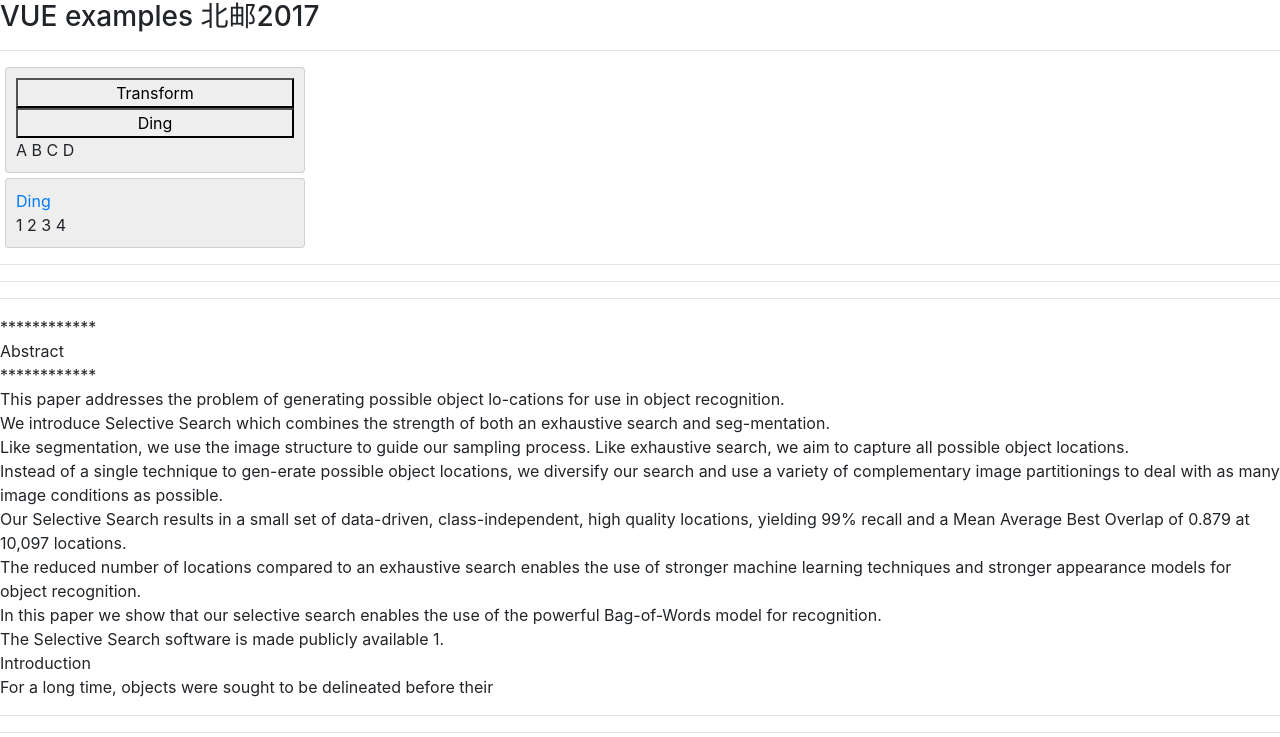
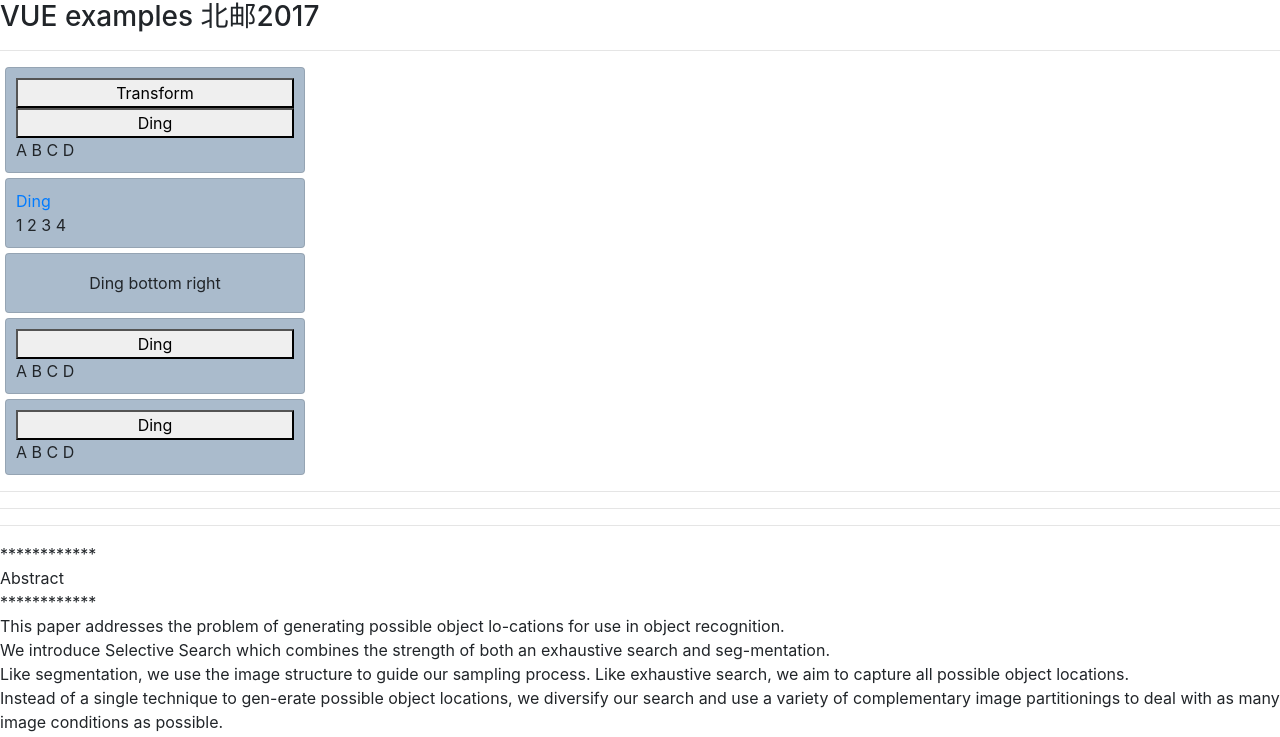
Before and after one commit to polaris-c/example-VUE, a plain HTML site: page index3.html in a window 1280 px wide. Shown: the top 737 px of the page. Drawn offline with nearby package versions, Linux system fonts and the light colour scheme.

Commit message:
zsy master add index3 app15 app16

```diff
--- a/index3.html
+++ b/index3.html
@@ -13,7 +13,7 @@
     <style type="text/css">
         .card {
             width: 300px;
-            background: #eee;
+            background: #abc;
             padding: 10px;
             margin: 5px
         }
@@ -26,7 +26,7 @@
 	<hr>
 
     <div id = "app15">
-        <div v-pin = "card1.pinflag" class = "card">
+        <div v-pin:true = "card1.pinflag" class = "card">
             <button @click = "transform()" :class = "{'btn btn-default': btnFlag }">Transform</button>
             <button @click = "card1.pinflag = !card1.pinflag" :class = "{'btn btn-default': btnFlag }">Ding</button>
             A B C D <br>
@@ -37,14 +37,28 @@
             1 2 3 4
         </div>
 
+        <div  v-newpin:change-background.bottom.right = "card3.pinflag" class = "card">
+            <button @click = "card3.pinflag = !card3.pinflag" class = "btn btn-default">Ding bottom right </button>
+        </div>
+
+        <div v-pin:true = "card4.pinflag" class = "card">
+            <button @click = "card4.pinflag = !card4.pinflag" :class = "{'btn btn-default': btnFlag }">Ding</button>
+            A B C D <br>
+        </div>
+
+        <div v-pin:true = "card5.pinflag" class = "card">
+            <button @click = "card5.pinflag = !card5.pinflag" :class = "{'btn btn-default': btnFlag }">Ding</button>
+            A B C D <br>
+        </div>
     <div>
 
     <hr>
 
     <div id = "app16">
-
+        <!-- <div  v-newpin.bottom.right = "card3.pinflag" class = "card">
+            <button @click = "card3.pinflag = !card3.pinflag" class = "btn btn-default">Transform</button>
+        </div> -->
     </div>
-
 
     <hr>
     <hr>
--- a/index3.js
+++ b/index3.js
@@ -1,27 +1,80 @@
 /* 2017.11.30  ZSY
  * 自定义指令
  */
+
 Vue.directive('pin', function(el, binding) {
 	var pinflag = binding.value;
+	var position = binding.modifiers;
+	var warning = binding.arg;
+
 	//console.log(binding);
 	//console.log(el);
+	// console.log('position', position);
+
 	if(pinflag) {
+
 		el.style.position = 'fixed';
-		el.style.top = '150px';
+		el.style.top =  '150px';
 		el.style.left = '5px';
+
+	    if (warning == 'true') {
+			el.style.background = '#999';
+		}
 	}
 	else {
 		el.style.position = 'static';
 	}
 })
 
-var app15 = new Vue({
+Vue.directive('newpin', function(el, binding) {
+	var newPinFlag = binding.value;
+	var position = binding.modifiers;
+	var warning = binding.arg;
+	var originBG = '#abc';
+
+	//console.log(binding);
+	//console.log(el);
+	//console.log('position', position);
+	console.log('warning:', warning);
+
+	if(newPinFlag) {
+		el.style.position = 'fixed';
+		for (var key in position) {
+			if(position[key]) {
+				el.style[key] = '10px';
+			}
+	    }
+
+	    if(warning == 'change-background') {
+	    	console.log('warning!!');
+			el.style.background = 'yellow';
+		}
+
+	}
+	else {
+		el.style.position = 'static';
+		el.style.background = originBG;
+	}
+})
+
+new Vue({
 	el: '#app15',
 	data: {
 		card1: {
 			pinflag: false,
 		},
 		card2: {
+			pinflag: false,
+		},
+
+		card3: {
+			pinflag: false,
+		},
+
+		card4: {
+			pinflag: false,
+		},
+		card5: {
 			pinflag: false,
 		},
 		btnClass: 'btn btn-default',
@@ -37,5 +90,31 @@ var app15 = new Vue({
 
 /*************************************************************************
  *
- *
+ * Vue.directive 要放置在new Vue({ });前
+ * 若将Vue.directive('newpin'... 移至new Vue({ el: '#app15'... 后则会报错：
+ * vue.js:580 [Vue warn]: Failed to resolve directive: newpin
  */
+
+// Vue.directive('newpin', function(el, binding) {
+// 	var pinflag = binding.value;
+// 	console.log(binding);
+// 	console.log(el);
+// 	if(pinflag) {
+// 		el.style.position = 'fixed';
+// 	}
+// 	else {
+// 		el.style.position = 'static';
+// 	}
+// })
+
+new Vue({
+	el: '#app16',
+	data: {
+		card3: {
+			pinflag: false,
+		}
+	},
+	methods: {
+
+	}
+});
```
Lines whose indentation alone changed are shown as unchanged.
